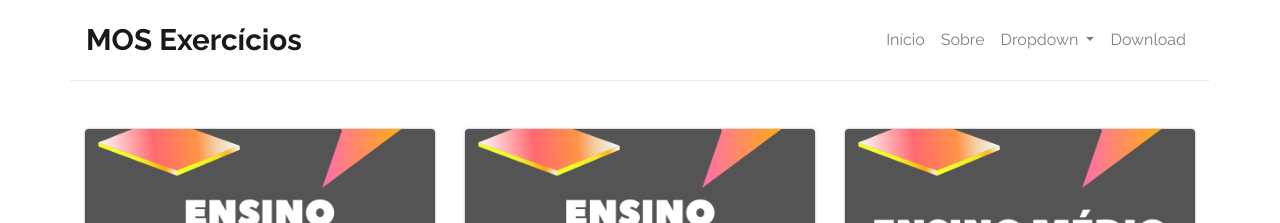
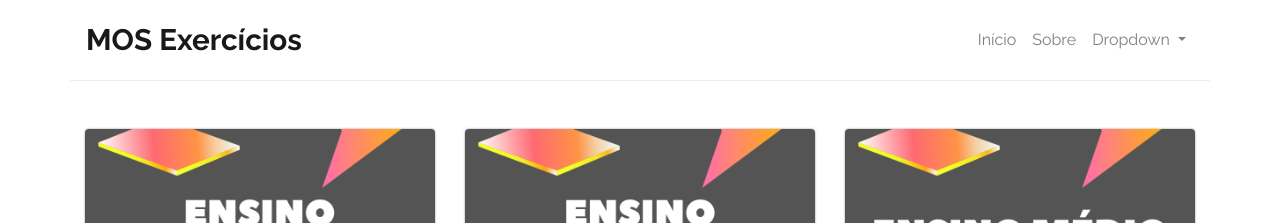
Before and after one commit to MarianaOlis/MarianaOlis.github.io, a Jekyll site: the page built from index.html, in a window 1280 px wide. Shown: the top 223 px of the page. Built offline with Jekyll 4.4.1, drawn with Linux system fonts in a browser that asks for light colours; the list of posts is cut into pages by our own code.

Commit message:
alteracao

```diff
--- a/_includes/navigation.html
+++ b/_includes/navigation.html
@@ -46,8 +46,8 @@
           >
         </div>
       </li>
-      <li class="nav-item">
-        <a class="nav-link" href="https://github.com/sharu725/cards">Download</a>
+      <!-- <li class="nav-item">
+        <a class="nav-link" href="https://github.com/sharu725/cards">Download</a> -->
       </li>
     </ul>
   </div>
```
